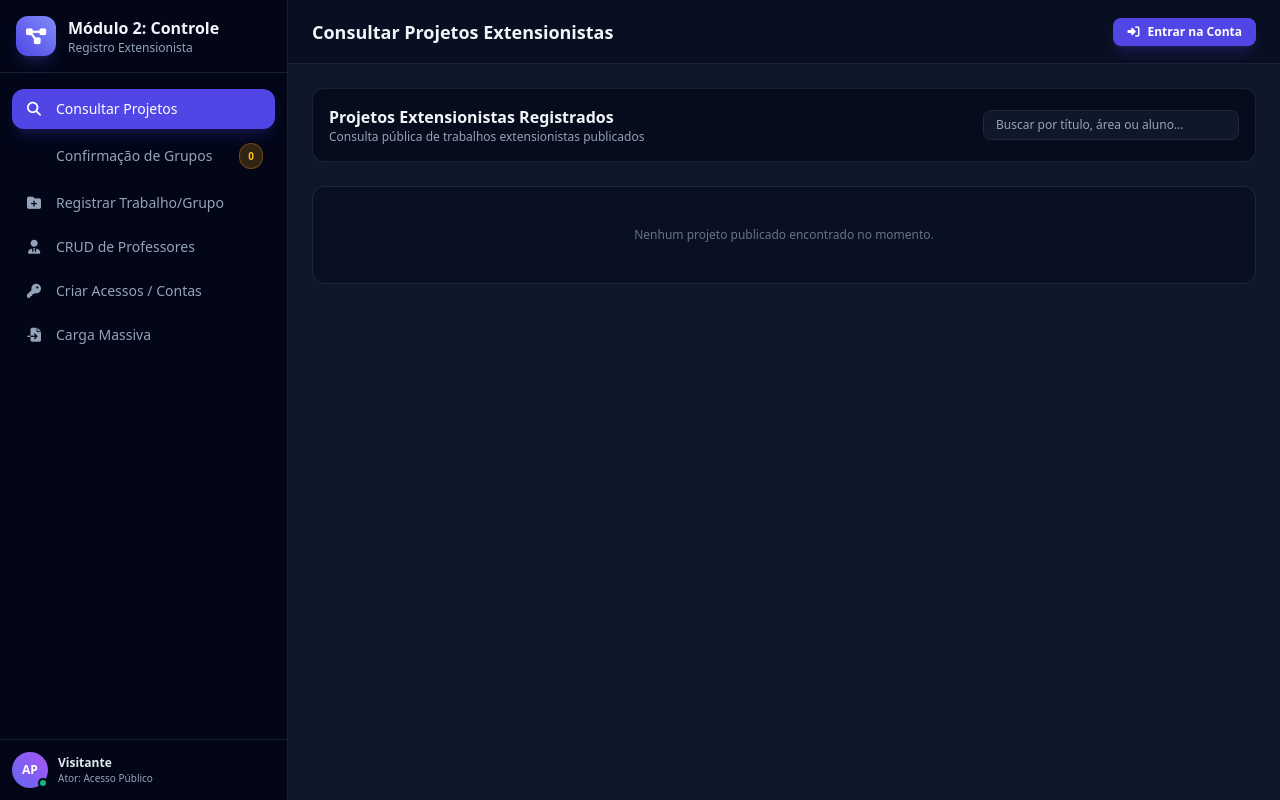
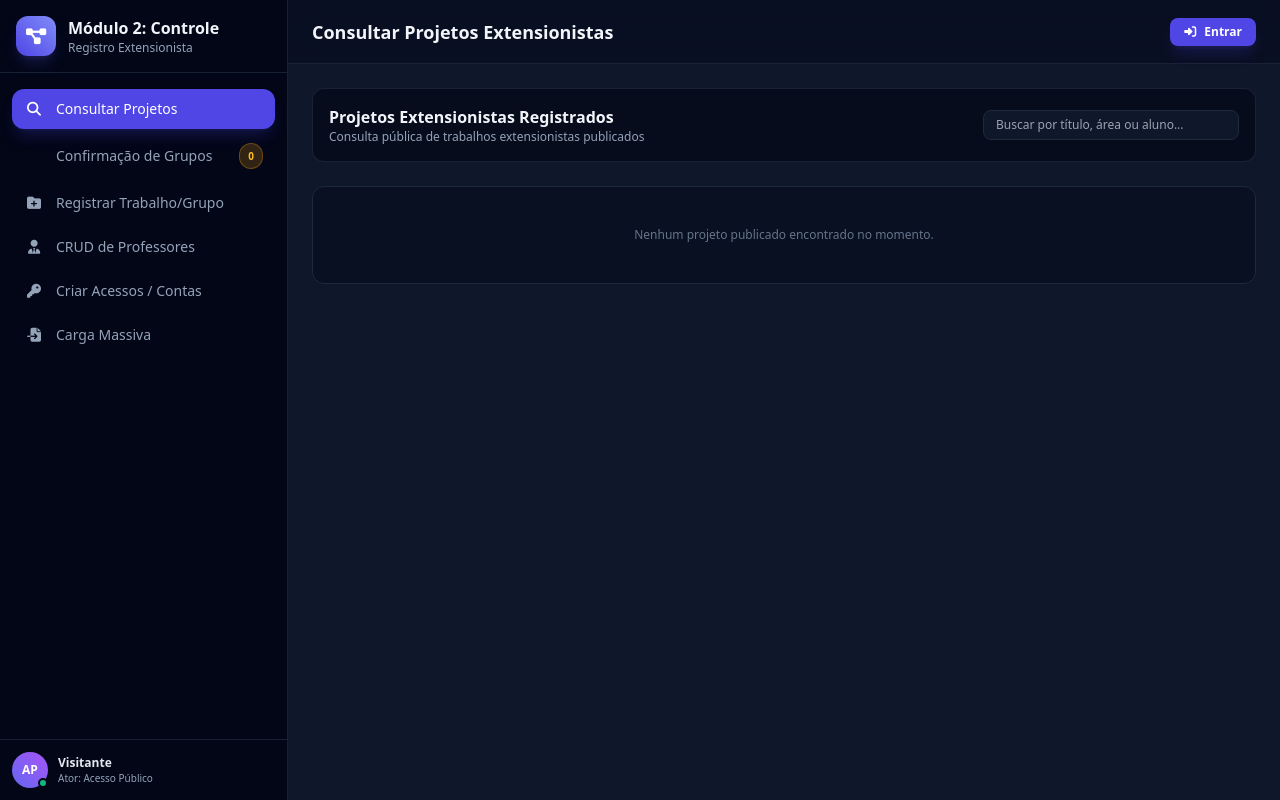
Before and after one commit to HevertonMarques/desweb_rep, a Flask app: page / in a window 1280 px wide. Run offline with Flask 3, Linux system fonts and the light colour scheme; data comes from the database, SQL or seed files in the repository; data that the repository does not hold is empty; some libraries are stand-ins or nearby versions.

Commit message:
Simplify button text for login and logout

```diff
--- a/templates/index.html
+++ b/templates/index.html
@@ -108,11 +108,11 @@
         <div class="flex items-center gap-2">
           <button onclick="openLoginModal()" id="btn-open-login" class="px-3.5 py-1.5 bg-indigo-600 hover:bg-indigo-500 text-white text-xs font-semibold rounded-lg shadow-lg shadow-indigo-600/20 transition-all flex items-center gap-2">
             <i class="fa-solid fa-right-to-bracket"></i>
-            <span>Entrar na Conta</span>
+            <span>Entrar</span>
           </button>
           <button onclick="logout()" id="btn-logout" class="hidden px-3.5 py-1.5 bg-slate-800 hover:bg-red-950/60 hover:text-red-400 hover:border-red-800/60 text-slate-300 border border-slate-700 text-xs font-semibold rounded-lg transition-all flex items-center gap-2">
             <i class="fa-solid fa-right-from-bracket"></i>
-            <span>Sair (Acesso Público)</span>
+            <span>Sair</span>
           </button>
         </div>
       </header>
```
